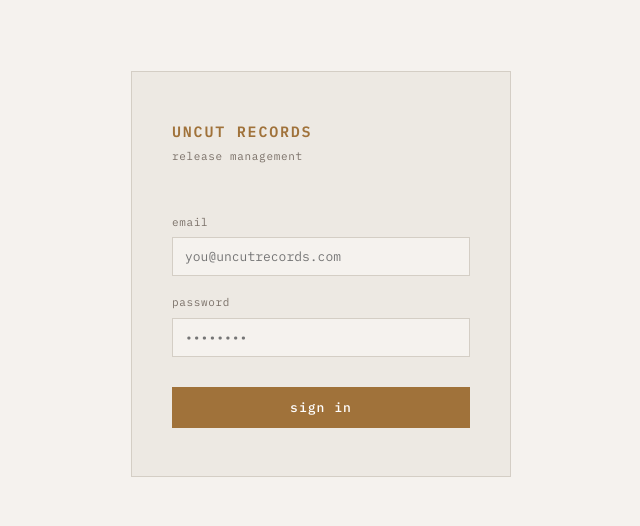
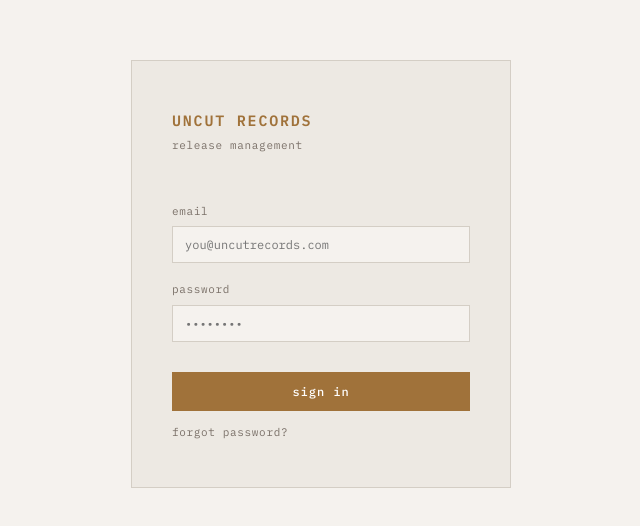
Before and after one commit to howardkaye/uncut-records, a React (Vite) app: page /login in a window 1280 px wide. Shown: the part 126-652 px from the top of the page, without its empty margins (319-959 px from the left). Built offline with nearby package versions, Linux system fonts and the light colour scheme; no server answers.

Commit message:
Fix profile save, nav says profile, add forgot password to login

```diff
--- a/src/components/Login.jsx
+++ b/src/components/Login.jsx
@@ -1,12 +1,19 @@
 import { useState } from 'react'
 import { useAuth } from '../context/AuthContext'
+import { supabase } from '../lib/supabase'
 
 export default function Login() {
   const { signIn } = useAuth()
-  const [email, setEmail] = useState('')
+  const [email, setEmail]       = useState('')
   const [password, setPassword] = useState('')
-  const [error, setError] = useState(null)
-  const [loading, setLoading] = useState(false)
+  const [error, setError]       = useState(null)
+  const [loading, setLoading]   = useState(false)
+
+  const [forgotMode, setForgotMode]   = useState(false)
+  const [resetEmail, setResetEmail]   = useState('')
+  const [resetSent, setResetSent]     = useState(false)
+  const [resetLoading, setResetLoading] = useState(false)
+  const [resetError, setResetError]   = useState(null)
 
   async function handleSubmit(e) {
     e.preventDefault()
@@ -17,40 +24,73 @@ export default function Login() {
     setLoading(false)
   }
 
+  async function handleForgot(e) {
+    e.preventDefault()
+    setResetError(null)
+    setResetLoading(true)
+    const { error } = await supabase.auth.resetPasswordForEmail(resetEmail, {
+      redirectTo: 'https://uncut-records.vercel.app/profile',
+    })
+    if (error) { setResetError(error.message); setResetLoading(false); return }
+    setResetSent(true)
+    setResetLoading(false)
+  }
+
   return (
     <div style={styles.wrapper}>
       <div style={styles.card}>
         <div style={styles.wordmark}>UNCUT RECORDS</div>
         <p style={styles.sub}>release management</p>
 
+        {forgotMode ? (
+          resetSent ? (
+            <div>
+              <p style={{ fontSize: '12px', color: 'var(--text)', lineHeight: 1.6, marginBottom: '20px' }}>
+                Reset link sent to <strong>{resetEmail}</strong>. Check your inbox and click the link to set a new password.
+              </p>
+              <button style={styles.ghost} onClick={() => { setForgotMode(false); setResetSent(false) }}>
+                ← back to sign in
+              </button>
+            </div>
+          ) : (
+            <form onSubmit={handleForgot} style={styles.form}>
+              <p style={{ fontSize: '12px', color: 'var(--text-muted)', lineHeight: 1.6, marginBottom: '8px' }}>
+                Enter your email and we'll send you a reset link.
+              </p>
+              <label style={styles.label}>email</label>
+              <input type="email" value={resetEmail} onChange={e => setResetEmail(e.target.value)}
+                required autoFocus style={styles.input} placeholder="you@example.com" />
+              {resetError && <p style={styles.error}>{resetError}</p>}
+              <button type="submit" disabled={resetLoading} style={{ ...styles.button, marginTop: '20px' }}>
+                {resetLoading ? 'sending...' : 'send reset link'}
+              </button>
+              <button type="button" style={{ ...styles.ghost, marginTop: '12px' }}
+                onClick={() => setForgotMode(false)}>
+                ← back to sign in
+              </button>
+            </form>
+          )
+        ) : (
           <form onSubmit={handleSubmit} style={styles.form}>
             <label style={styles.label}>email</label>
-          <input
-            type="email"
-            value={email}
-            onChange={e => setEmail(e.target.value)}
-            required
-            autoFocus
-            style={styles.input}
-            placeholder="you@uncutrecords.com"
-          />
+            <input type="email" value={email} onChange={e => setEmail(e.target.value)}
+              required autoFocus style={styles.input} placeholder="you@uncutrecords.com" />
 
             <label style={styles.label}>password</label>
-          <input
-            type="password"
-            value={password}
-            onChange={e => setPassword(e.target.value)}
-            required
-            style={styles.input}
-            placeholder="••••••••"
-          />
+            <input type="password" value={password} onChange={e => setPassword(e.target.value)}
+              required style={styles.input} placeholder="••••••••" />
 
             {error && <p style={styles.error}>{error}</p>}
 
             <button type="submit" disabled={loading} style={styles.button}>
               {loading ? 'signing in...' : 'sign in'}
             </button>
+
+            <button type="button" style={styles.ghost} onClick={() => setForgotMode(true)}>
+              forgot password?
+            </button>
           </form>
+        )}
       </div>
     </div>
   )
@@ -102,7 +142,8 @@ const styles = {
     color: 'var(--text)',
     outline: 'none',
     width: '100%',
-    transition: 'border-color 0.15s',
+    fontFamily: 'var(--font)',
+    fontSize: '12px',
   },
   error: {
     fontSize: '11px',
@@ -117,6 +158,19 @@ const styles = {
     padding: '12px',
     letterSpacing: '0.08em',
     fontWeight: '500',
-    transition: 'background 0.15s',
+    cursor: 'pointer',
+    fontFamily: 'var(--font)',
+    fontSize: '12px',
+  },
+  ghost: {
+    background: 'none',
+    border: 'none',
+    color: 'var(--text-muted)',
+    fontSize: '11px',
+    letterSpacing: '0.06em',
+    cursor: 'pointer',
+    padding: '8px 0 0',
+    textAlign: 'left',
+    fontFamily: 'var(--font)',
   },
 }
--- a/src/components/Nav.jsx
+++ b/src/components/Nav.jsx
@@ -46,9 +46,7 @@ export default function Nav() {
           color: isActive ? 'var(--bronze)' : 'var(--text-muted)',
           borderColor: isActive ? 'var(--bronze-dim)' : 'var(--border)',
         })}>
-          {profile?.full_name
-            ? profile.full_name.split(' ')[0].toLowerCase()
-            : profile?.role ?? 'profile'}
+          profile
         </NavLink>
         <button onClick={handleSignOut} style={styles.signOut}>sign out</button>
       </div>
--- a/src/pages/Profile.jsx
+++ b/src/pages/Profile.jsx
@@ -18,9 +18,12 @@ export default function Profile() {
   async function saveProfile(e) {
     e.preventDefault()
     setSaving(true); setSaved(false)
-    await supabase.from('users').update({ full_name: name.trim(), phone: phone.trim() }).eq('id', profile.id)
-    setSaving(false); setSaved(true)
-    setTimeout(() => setSaved(false), 2500)
+    const { error } = await supabase
+      .from('users')
+      .update({ full_name: name.trim(), phone: phone.trim() })
+      .eq('id', profile.id)
+    setSaving(false)
+    if (!error) { setSaved(true); setTimeout(() => setSaved(false), 2500) }
   }
 
   async function changePassword(e) {
```
Lines whose indentation alone changed are shown as unchanged.
